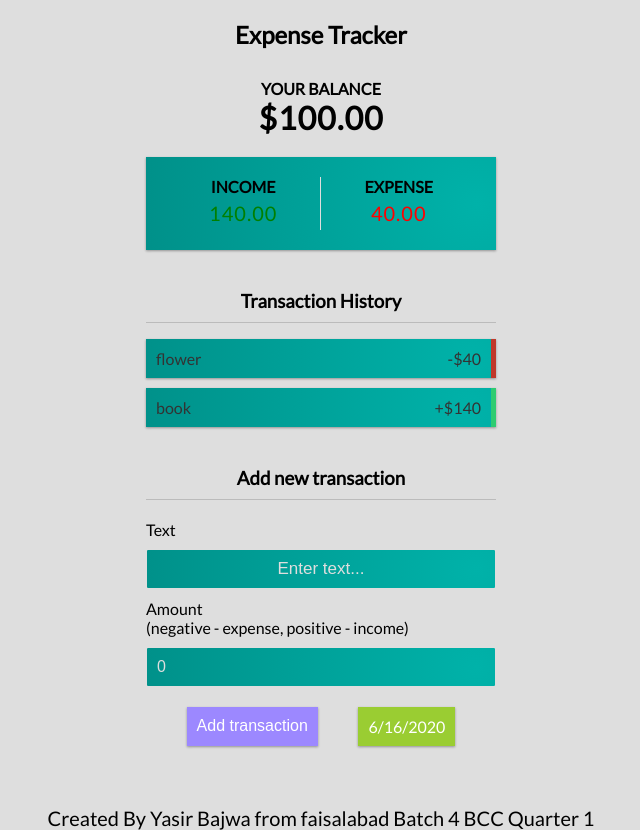
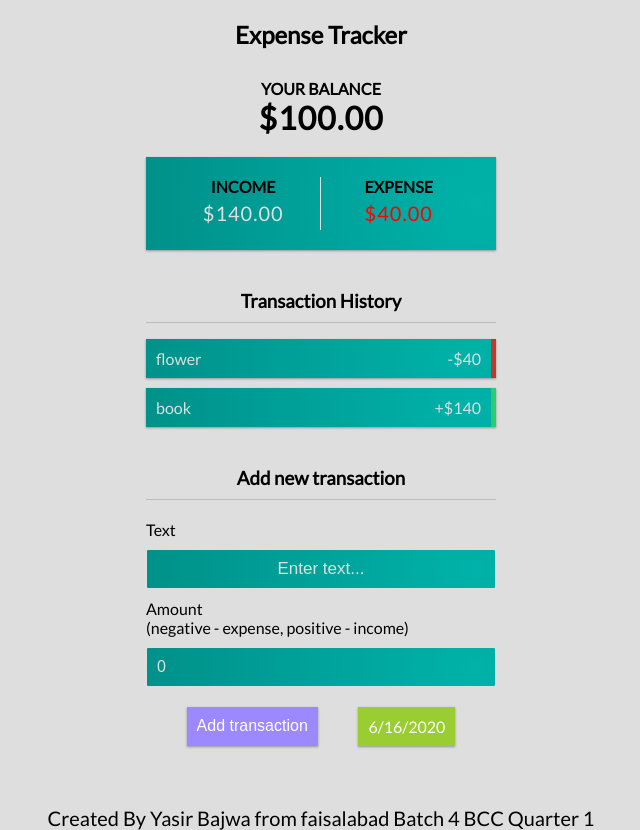
Before and after one commit to YasirBajwa/Expense_tracker_webapp, a React (Create React App) app: page / in a window 1280 px wide. Shown: the whole page, without its empty margins (319-959 px from the left). Built offline with nearby package versions, Linux system fonts and the light colour scheme.

Commit message:
update app

```diff
--- a/src/App.css
+++ b/src/App.css
@@ -142,7 +142,7 @@ input[type='number'] {
 .list li {
   background-image: radial-gradient( circle 939px at 94.7% 50%,  rgba(0,178,169,1) 0%, rgba(0,106,101,1) 76.9% );
   box-shadow: var(--box-shadow);
-  color: #333;
+  color: #dedede;
   display: flex;
   justify-content: space-between;
   position: relative;
@@ -199,3 +199,6 @@ input::placeholder{
 .new-transaction{
   text-align: center;
 }
+.money.plus{
+  color: #dedede;
+}
--- a/src/components/Expenses.jsx
+++ b/src/components/Expenses.jsx
@@ -20,11 +20,11 @@ export const Expenses = () => {
     <div className="inc-exp-container">
         <div>
           <h4>Income</h4>
-  <p className="money plus">{income}</p>
+  <p className="money plus"> ${income}</p>
         </div>
         <div>
           <h4>Expense</h4>
-  <p className="money minus">{expense}</p>
+  <p className="money minus">${expense}</p>
         </div>
       </div>
   )
```
